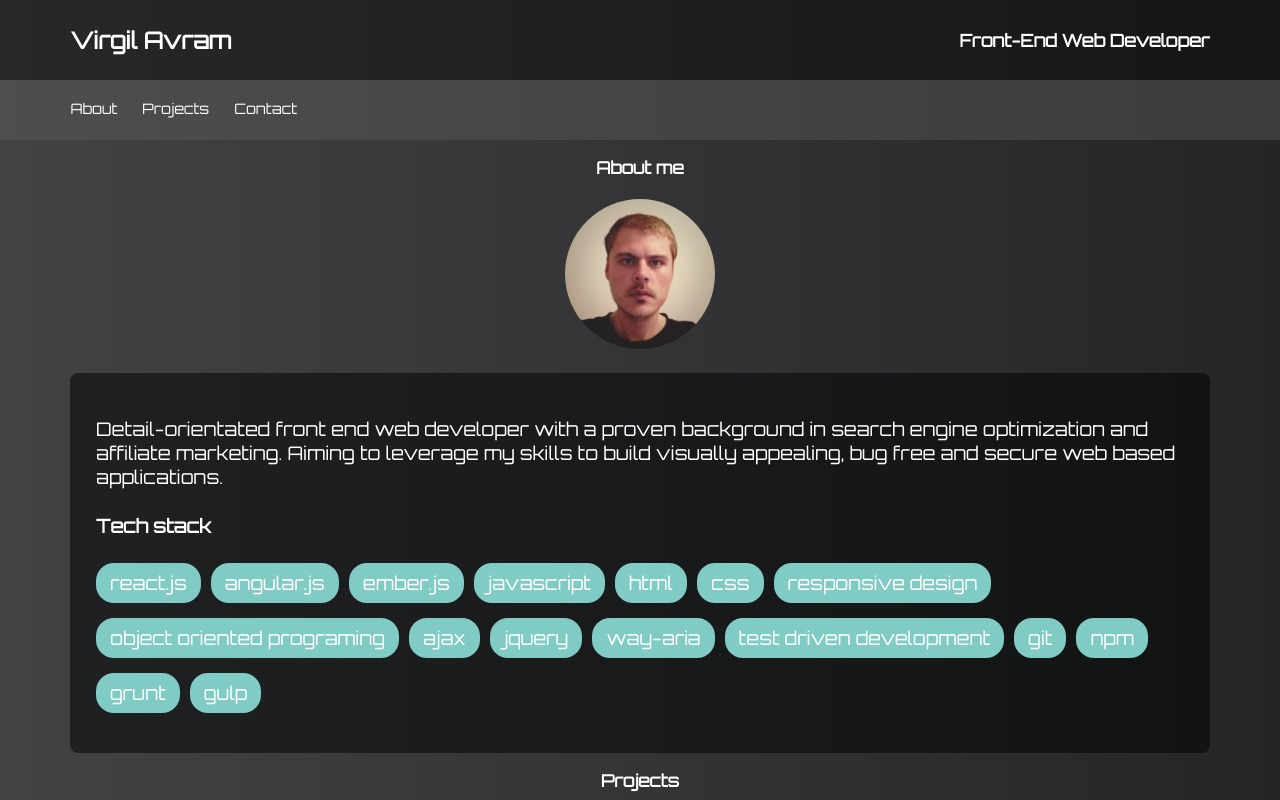
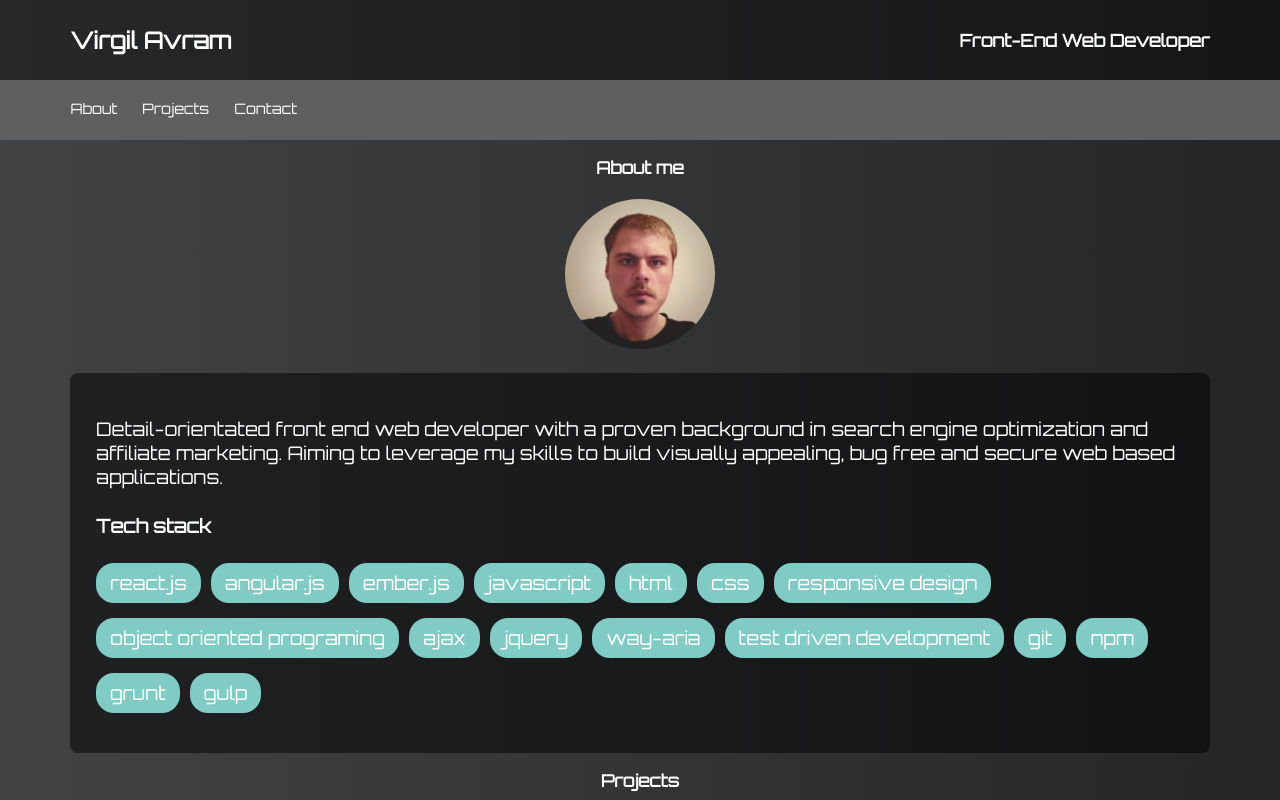
Before and after one commit to virgilseo/portfolio, a React (Create React App) app: page / in a window 1280 px wide. Built offline with nearby package versions, Linux system fonts and the light colour scheme.

Commit message:
Stick navigation container on scroll

```diff
--- a/src/App.css
+++ b/src/App.css
@@ -56,8 +56,10 @@ img {
   display: flex;
   align-items: center;
   justify-content: center;
-  background-color: rgba(95, 95, 95, .4);
+  background-color: #5f5f5f;
   height: 40px;
+  position: sticky;
+  top: 0px;
 }
 
 .inner-nav {
```
